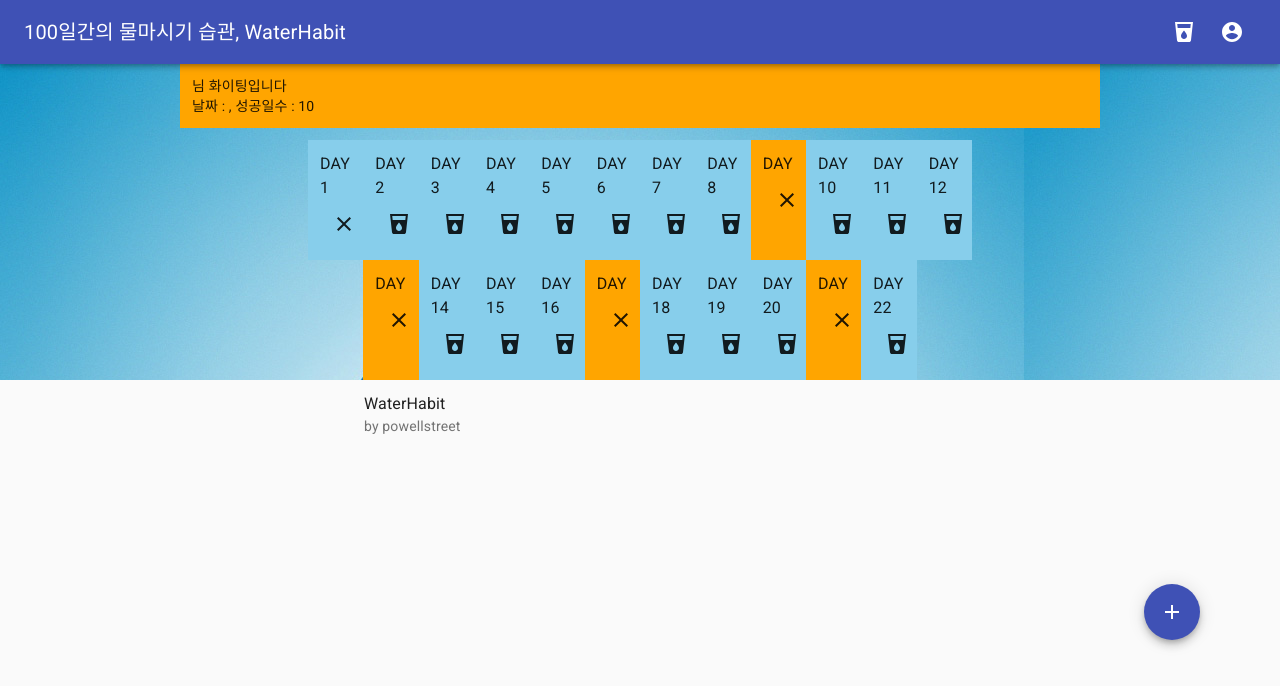
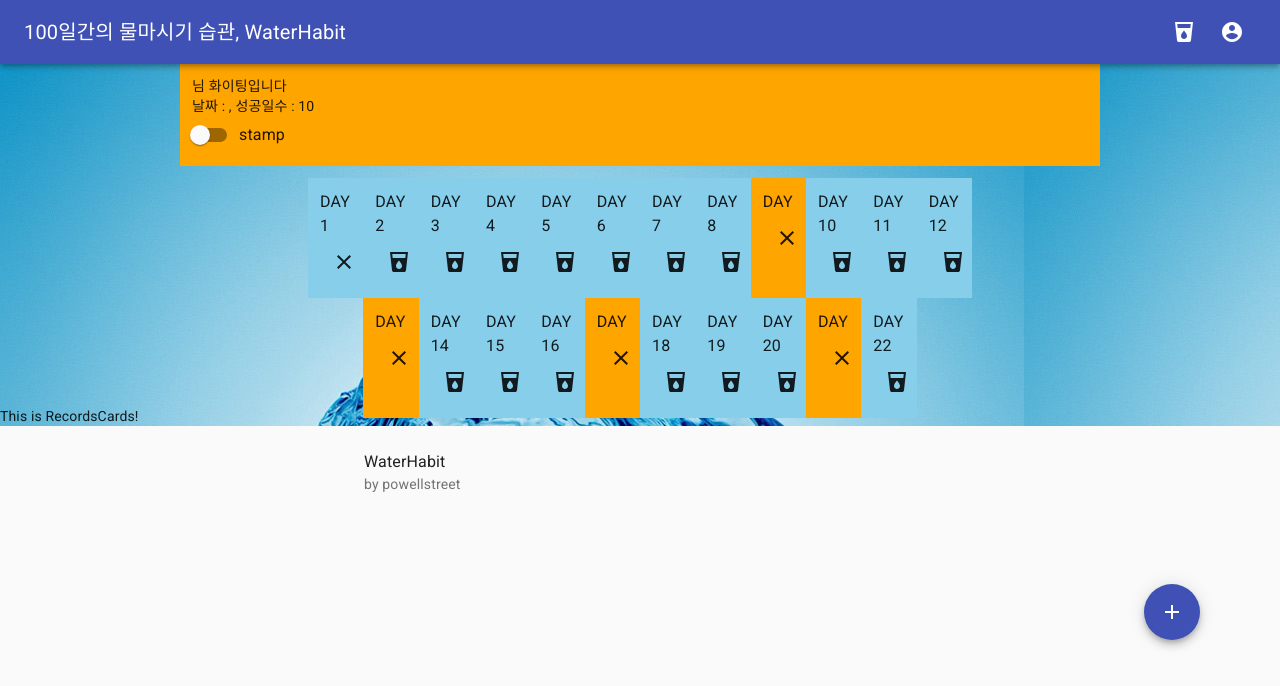
Before and after one commit to powellstreet/waterhabit_front, a React (Create React App) app in the folder wh_front/: page /userRecords in a window 1280 px wide. Shown: the top 686 px of the page. Built offline with nearby package versions, Linux system fonts and the light colour scheme.

Commit message:
:zap: 나의 기록 보기 두 가지 뷰로 나누기
- RecordsCards, RecordsGraph 컴포넌트 생성
- userRecords 내 버튼 이용하여 카드/그래프 보기 설정 가능하도록 수정

```diff
--- /dev/null
+++ b/wh_front/src/components/RecordCards.js
@@ -0,0 +1,34 @@
+import React from "react";
+
+const RecordCards = () => {
+  return (
+    <div>
+        This is RecordsCards!
+      {/* <Grid
+        container
+        spacing={3}
+        justify="center"
+        className={classes.stampGrid}
+      >
+        {records.map((el, idx) => {
+          return el >= goal ? (
+            <Grid
+              item
+              xs={1}
+              spacing={5}
+              style={{ backgroundColor: "skyblue" }}
+            >
+              <Stamp key={idx} day={idx + 1} intake={el} />
+            </Grid>
+          ) : (
+            <Grid item xs={1} spacing={5} style={{ backgroundColor: "orange" }}>
+              <Stamp key={idx} intake={el} />
+            </Grid>
+          );
+        })}
+      </Grid> */}
+    </div>
+  );
+};
+
+export default RecordCards;
--- /dev/null
+++ b/wh_front/src/components/RecordsGraph.js
@@ -0,0 +1,11 @@
+import React from 'react'
+
+const RecordsGraph = () => {
+    return (
+        <div>
+            "This is RecordsGraph!"
+        </div>
+    )
+}
+
+export default RecordsGraph;
--- a/wh_front/src/components/UserRecords.js
+++ b/wh_front/src/components/UserRecords.js
@@ -19,7 +19,11 @@
 import LeftDrawer from "./LeftDrawer";
 import FloatButton from "./FloatButton";
 import SpeedDialButton from "./SpeedDialButton";
+import RecordCards from "./RecordCards";
+import RecordsGraph from "./RecordsGraph";
+
 import aquaImage from "../images/aquablue.jpg";
+
 
 
 dotenv.config();
@@ -139,12 +143,12 @@
             <div>
               <div>{nickname}님 화이팅입니다</div>
               <div>날짜 : {day}, 성공일수 : {yesDays}</div>
-              {/* <FormGroup>
+              <FormGroup>
                 <FormControlLabel
                   control={<Switch onChange={handleStampType} />}
                   label={stampType ? "stamp" : "chart"}
                 />
-              </FormGroup> */}
+              </FormGroup>
             </div>
           </Grid>
         </Grid>
@@ -176,6 +180,7 @@
             );
           })}
         </Grid>
+        { stampType === 'stamp'? <RecordCards/> : <RecordsGraph/>}
       </div>
       {/* <FloatButton toggleDrawer={toggleDrawer} /> */}
       {/* <SpeedDialButton /> */}
```
